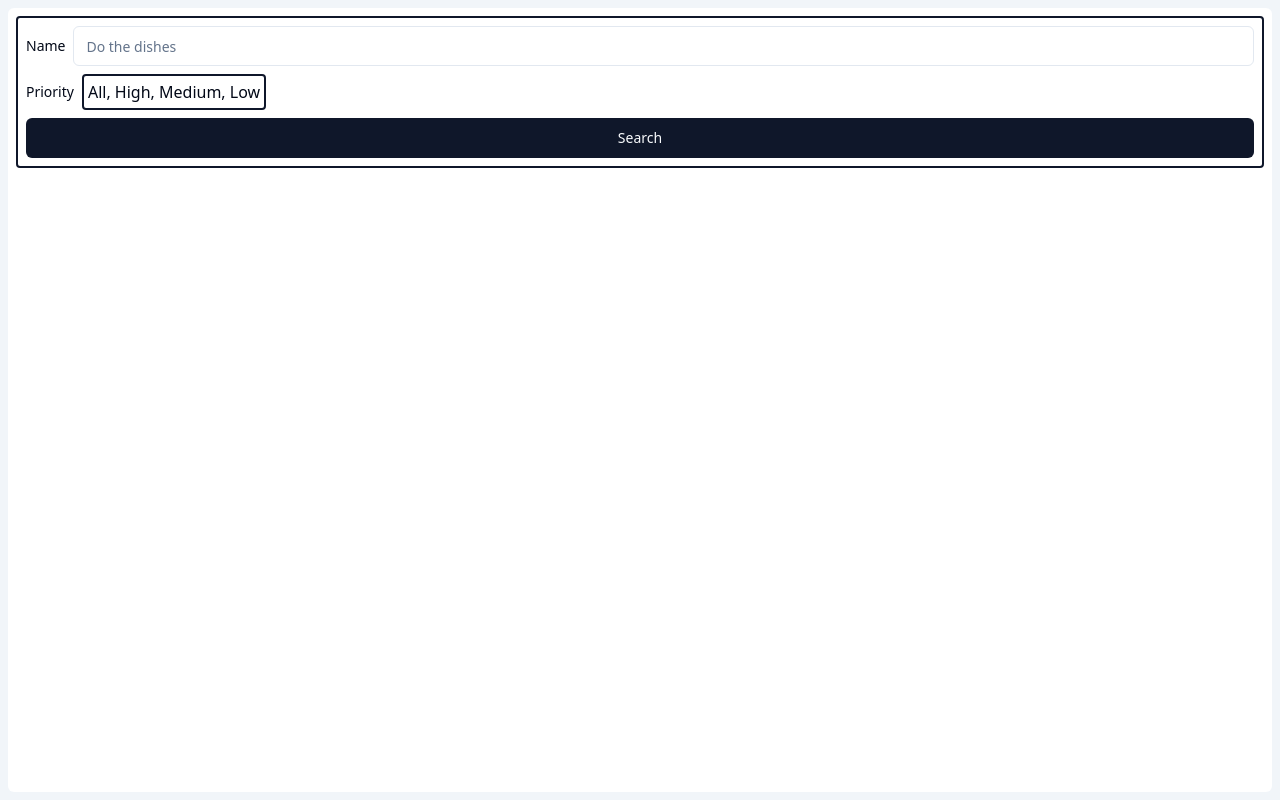
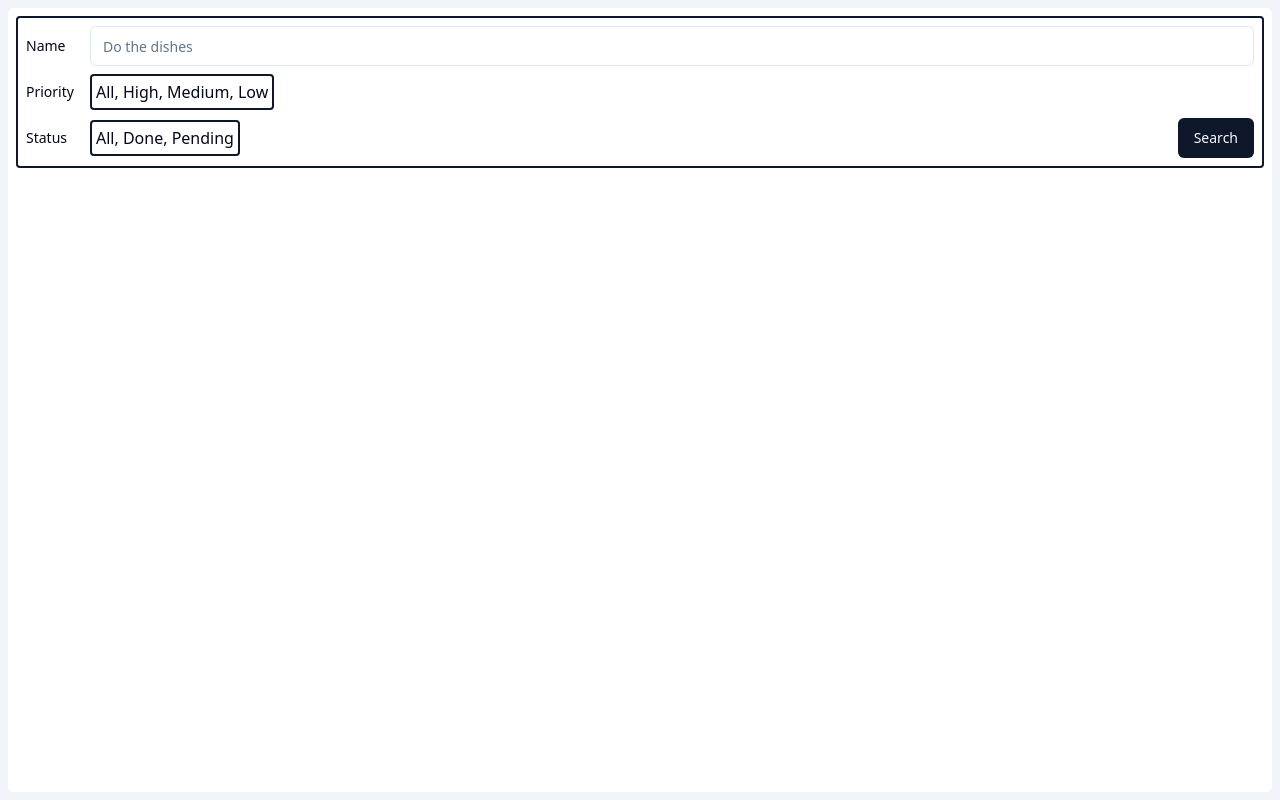
Before and after one commit to saulprl-enc/todo-list, a React (Vite) app in the folder todolist-app/: page / in a window 1280 px wide. Built offline with nearby package versions, Linux system fonts and the light colour scheme.

Commit message:
Add status filter

```diff
--- a/todolist-app/src/components/todos/todo-filters/todo-filters.tsx
+++ b/todolist-app/src/components/todos/todo-filters/todo-filters.tsx
@@ -76,6 +76,27 @@ export const TodoFilters = () => {
     return displayValue;
   };
 
+  const buildStatusDisplayValue = (value: TodoFiltersForm["status"]) => {
+    if (!value.completed && !value.pending) {
+      form.setValue("status.completed", true);
+      form.setValue("status.pending", true);
+
+      return;
+    }
+
+    const selectedStatuses: Array<string> = [];
+
+    if (value.completed) selectedStatuses.push("Done");
+    if (value.pending) selectedStatuses.push("Pending");
+
+    const displayValue =
+      selectedStatuses.length === 2
+        ? `All, ${selectedStatuses.join(", ")}`
+        : selectedStatuses.join(", ");
+
+    return displayValue;
+  };
+
   const onSubmit = (data: TodoFiltersForm) => {
     console.log(data);
   };
@@ -92,7 +113,7 @@ export const TodoFilters = () => {
           render={({ field }) => (
             <FormItem>
               <div className="flex items-center gap-2">
-                <FormLabel>Name</FormLabel>
+                <FormLabel className="min-w-14">Name</FormLabel>
                 <FormControl>
                   <Input placeholder="Do the dishes" {...field} />
                 </FormControl>
@@ -107,7 +128,7 @@ export const TodoFilters = () => {
           render={({ field }) => (
             <FormItem>
               <div className="flex items-center gap-2">
-                <FormLabel>Priority</FormLabel>
+                <FormLabel className="min-w-14">Priority</FormLabel>
                 <FormControl>
                   <Popover>
                     <PopoverTrigger className="rounded-sm border-2 border-primary p-1">
@@ -166,7 +187,59 @@ export const TodoFilters = () => {
             </FormItem>
           )}
         />
-        <Button type="submit">Search</Button>
+        <div className="flex w-full items-center justify-between">
+          <FormField
+            control={form.control}
+            name="status"
+            render={({ field }) => (
+              <FormItem>
+                <div className="flex items-center gap-2">
+                  <FormLabel className="min-w-14">Status</FormLabel>
+                  <FormControl>
+                    <Popover>
+                      <PopoverTrigger className="rounded-sm border-2 border-primary p-1">
+                        {buildStatusDisplayValue(field.value)}
+                      </PopoverTrigger>
+                      <PopoverContent className="flex w-fit flex-col gap-2">
+                        <FormField
+                          control={form.control}
+                          name="status.completed"
+                          render={({ field }) => (
+                            <FormItem className="flex items-center gap-2 space-y-0">
+                              <FormControl>
+                                <Checkbox
+                                  checked={field.value}
+                                  onCheckedChange={field.onChange}
+                                />
+                              </FormControl>
+                              <FormLabel>Done</FormLabel>
+                            </FormItem>
+                          )}
+                        />
+                        <FormField
+                          control={form.control}
+                          name="status.pending"
+                          render={({ field }) => (
+                            <FormItem className="flex items-center gap-2 space-y-0">
+                              <FormControl>
+                                <Checkbox
+                                  checked={field.value}
+                                  onCheckedChange={field.onChange}
+                                />
+                              </FormControl>
+                              <FormLabel>Pending</FormLabel>
+                            </FormItem>
+                          )}
+                        />
+                      </PopoverContent>
+                    </Popover>
+                  </FormControl>
+                </div>
+              </FormItem>
+            )}
+          />
+          <Button type="submit">Search</Button>
+        </div>
       </form>
     </Form>
   );
```
